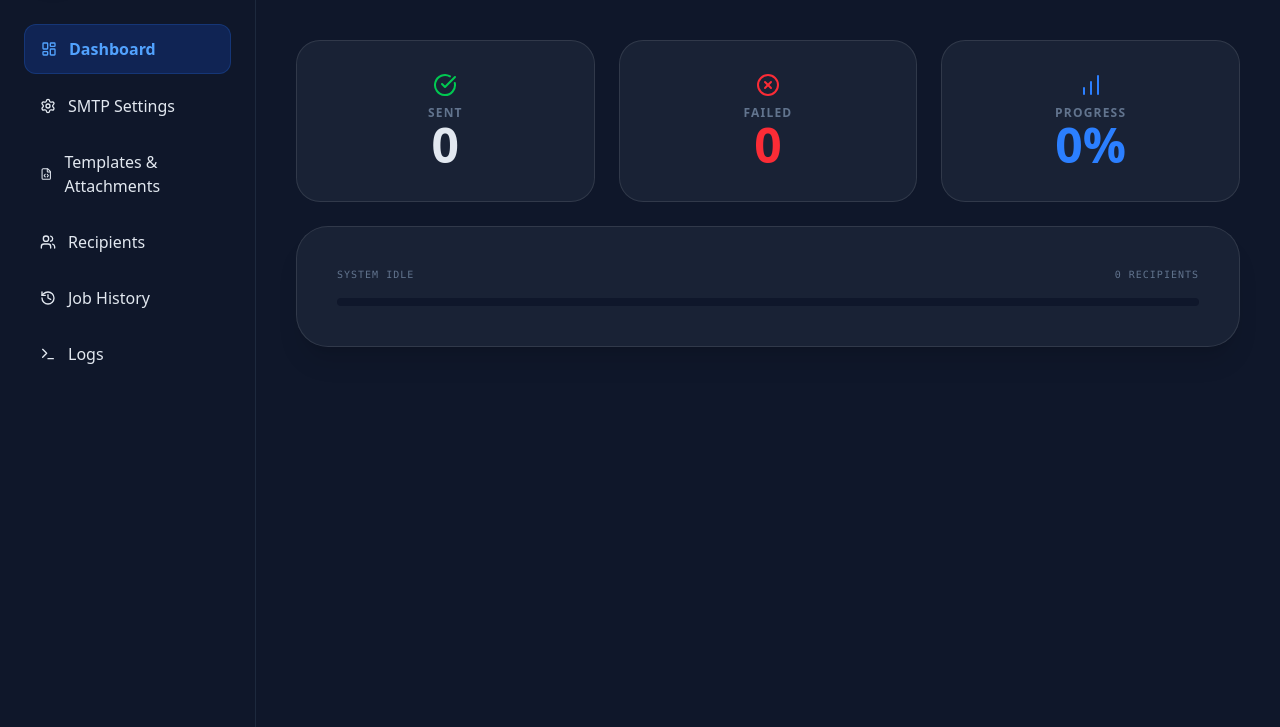
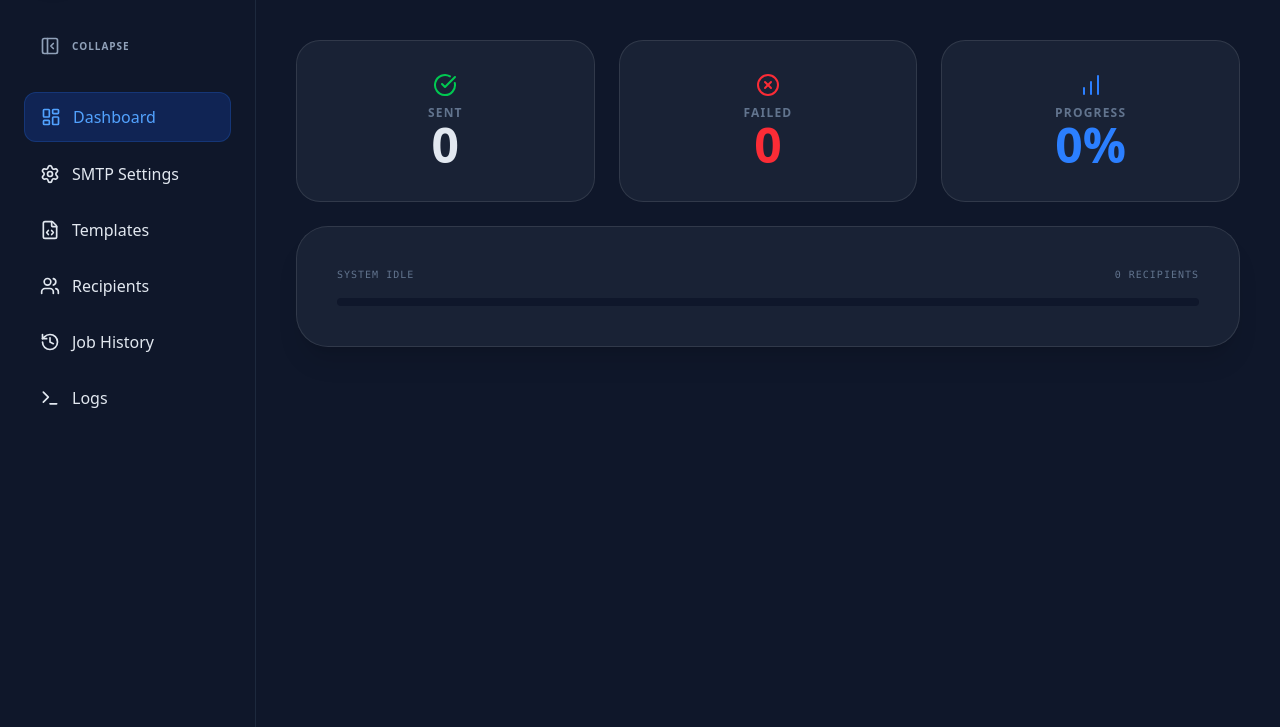
Before and after one commit to SteveSplash934/AdvMailer, a Flask app: page / in a window 1280 px wide. Shown: the part 74-801 px from the top of the page. Run offline with Flask 3, Linux system fonts and the light colour scheme; data comes from the database, SQL or seed files in the repository; data that the repository does not hold is empty.

Commit message:
add sidebar collapsing

```diff
--- a/templates/index.html
+++ b/templates/index.html
@@ -110,6 +110,11 @@
                 opacity: 0.5;
             }
         }
+
+        /* Smooth Transition for Sidebar */
+        #sidebar {
+            transition: width 0.3s ease, padding 0.3s ease;
+        }
     </style>
 </head>
 
@@ -155,25 +160,53 @@
 
     <div class="flex h-[calc(100vh-73px)]">
         <!-- Sidebar -->
-        <aside class="w-64 border-r border-slate-800 p-6 space-y-2 shrink-0 overflow-y-auto no-scrollbar">
+        <aside id="sidebar"
+            class="w-64 border-r border-slate-800 p-6 flex flex-col gap-2 shrink-0 overflow-y-auto no-scrollbar">
+            <!-- Toggle Button -->
+            <button id="toggle-sidebar"
+                class="w-full text-left px-4 py-3 rounded-xl flex items-center justify-start gap-3 transition-colors hover:bg-slate-800 text-slate-400 mb-4"
+                title="Toggle Sidebar">
+                <i data-lucide="panel-left-close" id="toggle-icon" class="w-5 h-5 shrink-0"></i>
+                <span class="sidebar-text font-bold uppercase tracking-widest text-[10px]">Collapse</span>
+            </button>
+
+            <!-- Menu Items -->
             <button
-                class="nav-btn w-full text-left px-4 py-3 rounded-xl flex items-center gap-3 transition-colors hover:bg-slate-800"
-                data-section="dashboard"><i data-lucide="layout-dashboard" class="w-4 h-4"></i> Dashboard</button>
+                class="nav-btn w-full px-4 py-3 rounded-xl flex items-center justify-start gap-3 transition-colors hover:bg-slate-800"
+                data-section="dashboard" title="Dashboard">
+                <i data-lucide="layout-dashboard" class="w-5 h-5 shrink-0"></i>
+                <span class="sidebar-text font-medium whitespace-nowrap">Dashboard</span>
+            </button>
             <button
-                class="nav-btn w-full text-left px-4 py-3 rounded-xl flex items-center gap-3 transition-colors hover:bg-slate-800"
-                data-section="config"><i data-lucide="settings" class="w-4 h-4"></i> SMTP Settings</button>
+                class="nav-btn w-full px-4 py-3 rounded-xl flex items-center justify-start gap-3 transition-colors hover:bg-slate-800"
+                data-section="config" title="SMTP Settings">
+                <i data-lucide="settings" class="w-5 h-5 shrink-0"></i>
+                <span class="sidebar-text font-medium whitespace-nowrap">SMTP Settings</span>
+            </button>
             <button
-                class="nav-btn w-full text-left px-4 py-3 rounded-xl flex items-center gap-3 transition-colors hover:bg-slate-800"
-                data-section="template"><i data-lucide="file-code" class="w-4 h-4"></i> Templates & Attachments</button>
+                class="nav-btn w-full px-4 py-3 rounded-xl flex items-center justify-start gap-3 transition-colors hover:bg-slate-800"
+                data-section="template" title="Templates">
+                <i data-lucide="file-code" class="w-5 h-5 shrink-0"></i>
+                <span class="sidebar-text font-medium whitespace-nowrap">Templates</span>
+            </button>
             <button
-                class="nav-btn w-full text-left px-4 py-3 rounded-xl flex items-center gap-3 transition-colors hover:bg-slate-800"
-                data-section="recipients"><i data-lucide="users" class="w-4 h-4"></i> Recipients</button>
+                class="nav-btn w-full px-4 py-3 rounded-xl flex items-center justify-start gap-3 transition-colors hover:bg-slate-800"
+                data-section="recipients" title="Recipients">
+                <i data-lucide="users" class="w-5 h-5 shrink-0"></i>
+                <span class="sidebar-text font-medium whitespace-nowrap">Recipients</span>
+            </button>
             <button
-                class="nav-btn w-full text-left px-4 py-3 rounded-xl flex items-center gap-3 transition-colors hover:bg-slate-800"
-                data-section="history"><i data-lucide="history" class="w-4 h-4"></i> Job History</button>
+                class="nav-btn w-full px-4 py-3 rounded-xl flex items-center justify-start gap-3 transition-colors hover:bg-slate-800"
+                data-section="history" title="Job History">
+                <i data-lucide="history" class="w-5 h-5 shrink-0"></i>
+                <span class="sidebar-text font-medium whitespace-nowrap">Job History</span>
+            </button>
             <button
-                class="nav-btn w-full text-left px-4 py-3 rounded-xl flex items-center gap-3 transition-colors hover:bg-slate-800"
-                data-section="logs"><i data-lucide="terminal" class="w-4 h-4"></i> Logs</button>
+                class="nav-btn w-full px-4 py-3 rounded-xl flex items-center justify-start gap-3 transition-colors hover:bg-slate-800"
+                data-section="logs" title="System Logs">
+                <i data-lucide="terminal" class="w-5 h-5 shrink-0"></i>
+                <span class="sidebar-text font-medium whitespace-nowrap">Logs</span>
+            </button>
         </aside>
 
         <!-- Main Content -->
@@ -279,6 +312,7 @@
                             <input type="hidden" id="active-plain-hidden" name="EMAIL_CONTENT.plain_path">
                         </div>
 
+                        <!-- SMTP Buttons -->
                         <div class="flex gap-4 pt-4">
                             <button type="button" id="test-smtp-btn"
                                 class="w-1/3 bg-slate-700 hover:bg-slate-600 py-5 rounded-2xl font-black shadow-xl active:scale-95 transition-all text-[11px]"><i
@@ -291,7 +325,7 @@
                 </form>
             </section>
 
-            <!-- Template Editor & Attachments -->
+            <!-- Template Editor & Attachments Section -->
             <section id="section-template" class="hidden h-full flex flex-col space-y-6">
                 <div class="flex justify-between items-center">
                     <h2 class="text-3xl font-black">Templates & Attachments</h2>
@@ -319,7 +353,8 @@
                     </div>
                     <div class="col-span-9 flex flex-col gap-6">
                         <textarea id="template-editor"
-                            class="w-full flex-1 bg-slate-950 text-slate-300 font-mono p-8 rounded-3xl border border-slate-800 outline-none resize-none shadow-inner text-sm"></textarea>
+                            class="w-full flex-1 bg-slate-950 text-slate-300 font-mono p-8 rounded-3xl border border-slate-800 outline-none resize-none shadow-inner text-sm"
+                            placeholder="Paste HTML/Text content here..."></textarea>
 
                         <!-- ATTACHMENTS SUB-SECTION -->
                         <div class="glass-card rounded-3xl p-6 border border-slate-800">
@@ -332,13 +367,15 @@
                                     <input type="file" id="attachment-input" multiple>
                                 </label>
                             </div>
-                            <div id="attachments-list" class="space-y-2 max-h-32 overflow-y-auto no-scrollbar"></div>
+                            <div id="attachments-list" class="space-y-2 max-h-32 overflow-y-auto no-scrollbar">
+                                <!-- Attachment items populate here -->
+                            </div>
                         </div>
                     </div>
                 </div>
             </section>
 
-            <!-- Recipients -->
+            <!-- Recipients Section -->
             <section id="section-recipients" class="hidden space-y-6">
                 <div class="flex justify-between items-center">
                     <h2 class="text-3xl font-black">Recipients</h2>
@@ -371,7 +408,7 @@
                 </div>
             </section>
 
-            <!-- Job History -->
+            <!-- Job History Section -->
             <section id="section-history" class="hidden space-y-6">
                 <div class="flex justify-between items-center">
                     <h2 class="text-3xl font-black">Job History</h2>
@@ -398,7 +435,7 @@
                 </div>
             </section>
 
-            <!-- Logs -->
+            <!-- Logs Section -->
             <section id="section-logs" class="hidden space-y-4">
                 <div class="flex justify-between items-center">
                     <h2 class="text-3xl font-black text-slate-200">Live Logs</h2>
@@ -422,6 +459,32 @@
 
         function notify(msg) { $('#toast-msg').text(msg); $('#toast').addClass('show'); setTimeout(() => $('#toast').removeClass('show'), 3000); }
 
+        // --- SIDEBAR TOGGLE & NAVIGATION ---
+        const sidebar = $('#sidebar');
+
+        function applySidebarState(collapsed) {
+            if (collapsed) {
+                sidebar.removeClass('w-64 p-6').addClass('w-20 p-4 items-center');
+                $('.sidebar-text').addClass('hidden');
+                $('.nav-btn').removeClass('justify-start px-4').addClass('justify-center px-0');
+                $('#toggle-sidebar').removeClass('justify-start px-4').addClass('justify-center px-0');
+                $('#toggle-icon').attr('data-lucide', 'panel-left-open');
+            } else {
+                sidebar.removeClass('w-20 p-4 items-center').addClass('w-64 p-6');
+                $('.sidebar-text').removeClass('hidden');
+                $('.nav-btn').removeClass('justify-center px-0').addClass('justify-start px-4');
+                $('#toggle-sidebar').removeClass('justify-center px-0').addClass('justify-start px-4');
+                $('#toggle-icon').attr('data-lucide', 'panel-left-close');
+            }
+            lucide.createIcons();
+        }
+
+        $('#toggle-sidebar').click(() => {
+            const isCollapsed = localStorage.getItem('sidebarCollapsed') === 'true';
+            localStorage.setItem('sidebarCollapsed', !isCollapsed);
+            applySidebarState(!isCollapsed);
+        });
+
         function switchSection(id) {
             $('.nav-btn').removeClass('bg-blue-600/20 text-blue-400 font-bold border border-blue-500/20');
             $(`.nav-btn[data-section="${id}"]`).addClass('bg-blue-600/20 text-blue-400 font-bold border border-blue-500/20');
@@ -433,8 +496,12 @@
         }
 
         $('.nav-btn').click(function () { switchSection($(this).data('section')); });
+
+        // Initial Sidebar & Section setup
+        applySidebarState(localStorage.getItem('sidebarCollapsed') === 'true');
         switchSection(localStorage.getItem('activeSection') || 'dashboard');
 
+        // --- CONFIG & SMTP TESTER ---
         $('#toggle-pass').click(function () {
             const input = $('#smtp-pass');
             const type = input.attr('type') === 'password' ? 'text' : 'password';
@@ -443,7 +510,6 @@
             lucide.createIcons();
         });
 
-        // --- CONFIG & SMTP TESTER ---
         function loadConfig() {
             $.get('/api/config', (data) => {
                 if (!data) return;
@@ -615,15 +681,14 @@
         }
         $('#refresh-history-btn').click(loadHistory);
 
-        // --- ENGINE CONTROLS & UNCONDITIONAL STATE UPDATING ---
-        $('#btn-start').click(() => $.post('/api/mailer/start', () => { switchSection('dashboard'); notify('Started'); }).fail(e => notify(e.responseJSON?.error || "Error")));
-        $('#btn-stop').click(() => $.post('/api/mailer/stop', () => notify('Stopping Engine...')));
-        $('#btn-retry').click(() => $.post('/api/mailer/retry', () => { switchSection('dashboard'); notify('Retrying Failed Emails...'); }).fail(e => notify(e.responseJSON?.error || "Error")));
+        // --- ENGINE CONTROLS ---
+        $('#btn-start').click(() => $.post('/api/mailer/start', () => { switchSection('dashboard'); notify('Started'); }).fail(e => notify(e.responseJSON?.error || "Error Starting")));
+        $('#btn-stop').click(() => $.post('/api/mailer/stop', () => notify('Stop Signal Sent')));
+        $('#btn-retry').click(() => $.post('/api/mailer/retry', () => { switchSection('dashboard'); notify('Retrying Failed...'); }).fail(e => notify(e.responseJSON?.error || "Error")));
 
         setInterval(() => {
             $.get('/api/mailer/status', (data) => {
                 if (data.progress) {
-                    // Update Dashboard Stats unconditionally
                     $('#stat-sent').text(data.progress.sent || 0);
                     $('#stat-failed').text(data.progress.failed || 0);
 
@@ -636,7 +701,6 @@
                         $('#current-op').text('Sending: ' + (data.progress.current_email || '...'));
                     }
 
-                    // Update Recipient Table unconditionally
                     if (data.progress.recipient_statuses) {
                         Object.entries(data.progress.recipient_statuses).forEach(([email, status]) => {
                             const col = $(`tr[data-email="${email.replace(/["\\]/g, '\\$&')}"] .status-col`);
@@ -652,7 +716,6 @@
                     }
                 }
 
-                // Toggle Start/Stop/Retry Buttons based on engine state
                 if (data.running) {
                     $('#btn-start').addClass('hidden');
                     $('#btn-retry').addClass('hidden');
@@ -679,7 +742,6 @@
                 }
             });
 
-            // Logs - Reverse order for Top-Down Tail
             $.get('/api/logs', (d) => {
                 const v = $('#log-viewer');
                 if (d) {
@@ -689,7 +751,7 @@
                     v.text('');
                 }
             });
-        }, 1000); // Check every 1s for immediate UI feedback
+        }, 1000);
 
         $('#clear-logs-btn').click(() => { $.post('/api/logs/clear', () => { $('#log-viewer').text(''); notify('Cleared'); }); });
 
```
